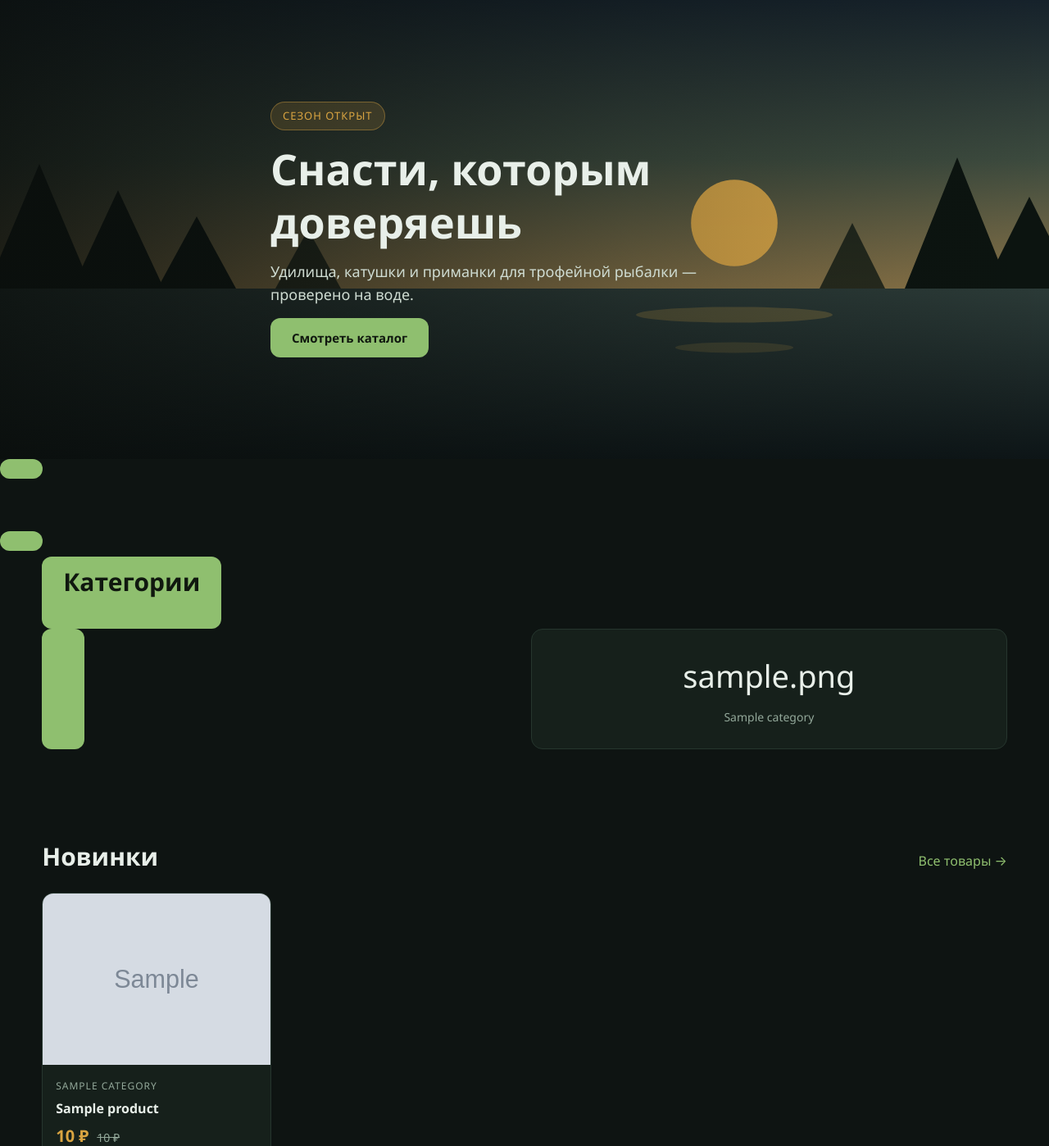
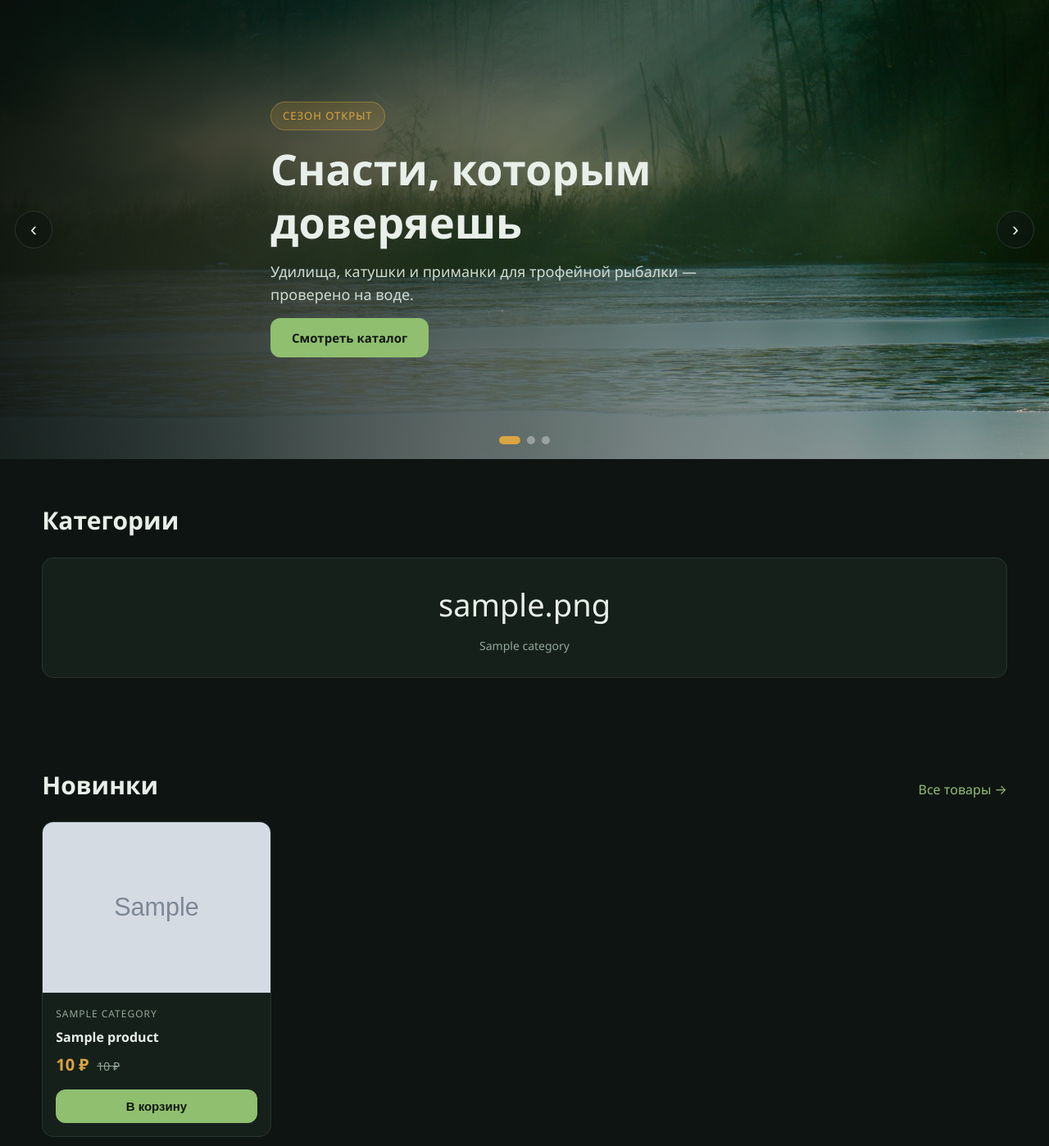
Before and after one commit to h-3vi/trophy-shop, a Flask app: page / in a window 1280 px wide. Shown: the part 69-1467 px from the top of the page at 82% size. Run offline with Flask 3, Linux system fonts and the light colour scheme; tables that the repository leaves empty hold one stand-in row (values such as "Sample post"); grey boxes marked "Sample" are stand-in pictures.

Commit message:
feat(ui): дизайн, главная страница, слайдер с фото и каталог из 30 товаров

```diff
--- a/app/static/css/style.css
+++ b/app/static/css/style.css
@@ -34,7 +34,7 @@ h1, h2, h3, h4 { line-height: 1.25; }
 /* ============ Шапка ============ */
 .header {
   position: sticky; top: 0; z-index: 50;
-  background: rgba(14, 20, 18, .82);
+  background: rgba(14, 20, 18, .88);
   backdrop-filter: blur(10px);
   border-bottom: 1px solid var(--line);
   transition: box-shadow .3s;
@@ -100,6 +100,7 @@ h1, h2, h3, h4 { line-height: 1.25; }
 
 /* ============ Слайдер ============ */
 .hero { position: relative; height: min(560px, 72vh); overflow: hidden; }
+.slides { position: absolute; inset: 0; }
 .slide {
   position: absolute; inset: 0;
   background-size: cover; background-position: center;
@@ -109,14 +110,18 @@ h1, h2, h3, h4 { line-height: 1.25; }
 .slide.is-active { opacity: 1; transform: scale(1); }
 .slide::after {
   content: ""; position: absolute; inset: 0;
-  background: linear-gradient(90deg, rgba(10, 14, 12, .82) 0%, rgba(10, 14, 12, .25) 60%, transparent 100%);
+  background: linear-gradient(90deg, rgba(10, 14, 12, .85) 0%, rgba(10, 14, 12, .45) 55%, rgba(10, 14, 12, .2) 100%);
 }
-.slide-content { position: relative; z-index: 2; height: 100%; display: flex; flex-direction: column; justify-content: center; gap: 14px; max-width: 620px; }
+.slide-content {
+  position: relative; z-index: 2; height: 100%;
+  display: flex; flex-direction: column; justify-content: center; gap: 14px;
+  max-width: 620px;
+}
 .slide-tag {
   width: fit-content; padding: 6px 14px; border-radius: 999px;
   background: rgba(217, 164, 65, .16); color: var(--amber);
-  border: 1px solid rgba(217, 164, 65, .4); font-size: 13px; letter-spacing: 1px;
-  text-transform: uppercase;
+  border: 1px solid rgba(217, 164, 65, .4);
+  font-size: 13px; letter-spacing: 1px; text-transform: uppercase;
 }
 .slide-content h1 { font-size: clamp(30px, 5vw, 52px); }
 .slide-content p { color: #cfdcd2; font-size: 18px; }
@@ -125,14 +130,17 @@ h1, h2, h3, h4 { line-height: 1.25; }
   position: absolute; top: 50%; transform: translateY(-50%); z-index: 5;
   width: 46px; height: 46px; border-radius: 50%;
   background: rgba(14, 20, 18, .55); color: var(--text);
-  border: 1px solid var(--line); font-size: 24px; cursor: pointer;
-  transition: background .25s, border-color .25s;
+  border: 1px solid var(--line); font-size: 24px; line-height: 1; cursor: pointer;
+  transition: background .25s, border-color .25s, color .25s;
 }
 .slider-btn:hover { background: var(--accent); color: #10180f; border-color: var(--accent); }
 .slider-btn.prev { left: 18px; }
 .slider-btn.next { right: 18px; }
 
-.slider-dots { position: absolute; bottom: 18px; left: 50%; transform: translateX(-50%); z-index: 5; display: flex; gap: 8px; }
+.slider-dots {
+  position: absolute; bottom: 18px; left: 50%; transform: translateX(-50%);
+  z-index: 5; display: flex; gap: 8px;
+}
 .slider-dots button {
   width: 10px; height: 10px; border-radius: 50%; border: 0; cursor: pointer;
   background: rgba(255, 255, 255, .35); transition: .3s;
--- a/app/templates/index.html
+++ b/app/templates/index.html
@@ -5,7 +5,7 @@
 <section class="hero" data-testid="hero-slider">
   <div class="slides" id="slides">
     <div class="slide is-active" data-testid="slide"
-         style="background-image:url('{{ url_for('static', filename='img/slides/dawn-lake.svg') }}')">
+         style="background-image:url('{{ url_for('static', filename='img/slides/slide-1.png') }}')">
       <div class="container slide-content">
         <span class="slide-tag">Сезон открыт</span>
         <h1>Снасти, которым доверяешь</h1>
@@ -14,7 +14,7 @@
       </div>
     </div>
     <div class="slide" data-testid="slide"
-         style="background-image:url('{{ url_for('static', filename='img/slides/misty-river.svg') }}')">
+         style="background-image:url('{{ url_for('static', filename='img/slides/slide-2.png') }}')">
       <div class="container slide-content">
         <span class="slide-tag">Охота 2026</span>
         <h1>Оптика и снаряжение</h1>
@@ -23,17 +23,17 @@
       </div>
     </div>
     <div class="slide" data-testid="slide"
-         style="background-image:url('{{ url_for('static', filename='img/slides/autumn-taiga.svg') }}')">
+         style="background-image:url('{{ url_for('static', filename='img/slides/slide-3.png') }}')">
       <div class="container slide-content">
         <span class="slide-tag">Кемпинг</span>
         <h1>Комфорт в любой погоде</h1>
         <p>Палатки, спальники и термосы: ночёвка у реки без сюрпризов.</p>
-        <a class="btn btn-accent" href="{{ url_for('shop.catalog', category='kemping') }}>Раздел «Кемпинг»</a>
+        <a class="btn btn-accent" href="{{ url_for('shop.catalog', category='kemping') }}">Раздел «Кемпинг»</a>
       </div>
     </div>
   </div>
-  <button class="slider-btn prev" data-testid="slider-prev" aria-label="Предыдущий слайд">‹</button>
-  <button class="slider-btn next" data-testid="slider-next" aria-label="Следующий слайд">›</button>
+  <button class="slider-btn prev" type="button" data-testid="slider-prev" aria-label="Предыдущий слайд">&#8249;</button>
+  <button class="slider-btn next" type="button" data-testid="slider-next" aria-label="Следующий слайд">&#8250;</button>
   <div class="slider-dots" id="slider-dots"></div>
 </section>
 
```
Also changed, not shown: app/static/img/slides/slide-1.png (added), app/static/img/slides/slide-2.png (added), app/static/img/slides/slide-3.png (added).
